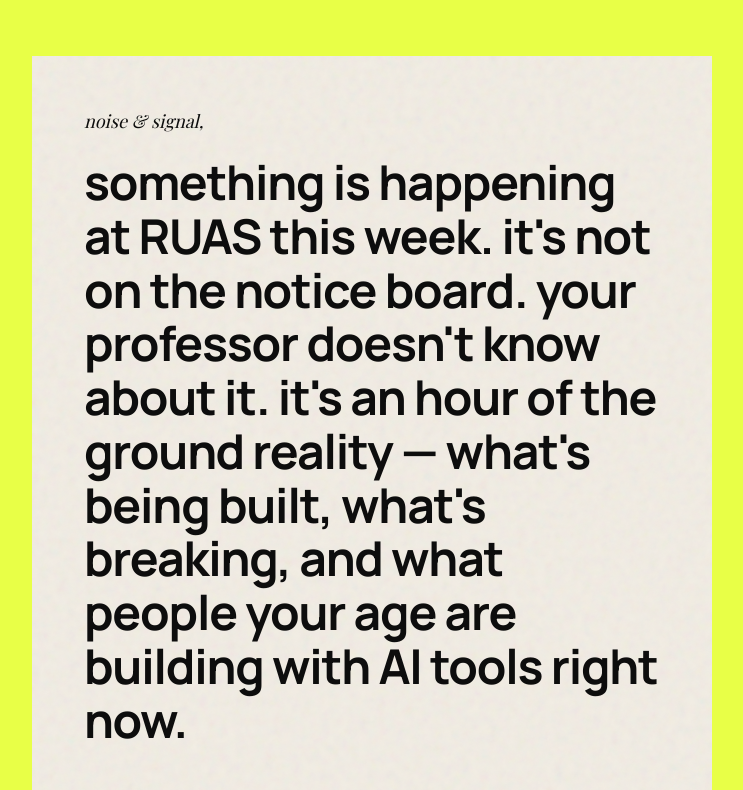
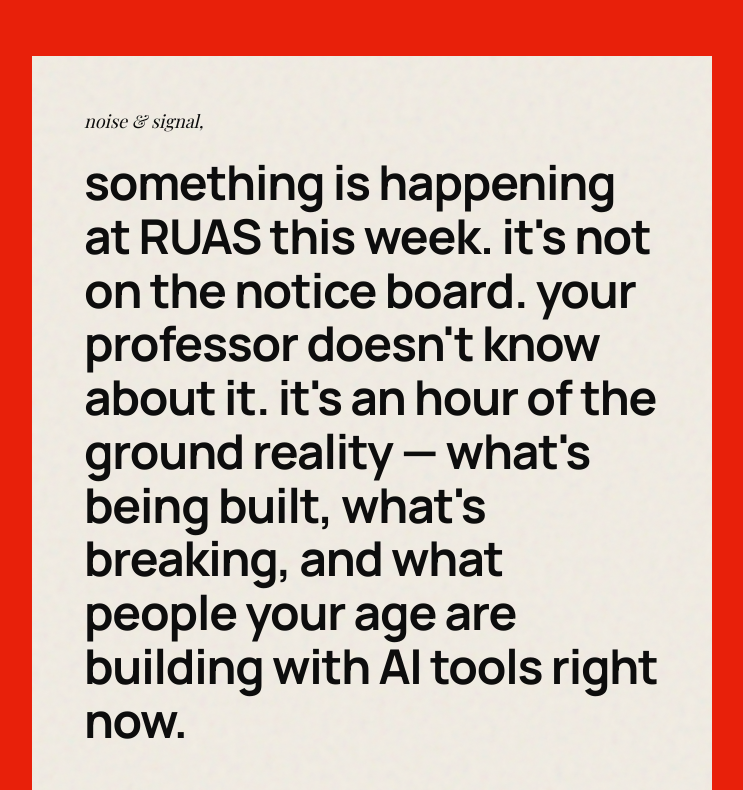
Before and after one commit to howwohmm/ns-site, a Next.js app: page / in a window 1280 px wide. Shown: the top 790 px of the page, without its empty margins (268-1011 px from the left). Built offline with nearby package versions, Linux system fonts and the light colour scheme.

Commit message:
fix: red background, not lime

```diff
--- a/app/globals.css
+++ b/app/globals.css
@@ -5,7 +5,7 @@
 @custom-variant dark (&:is(.dark *));
 
 :root {
-  --background: #E8FF47;
+  --background: #E8200A;
   --foreground: #0d0d0d;
   --ns-lime: #E8FF47;
   --ns-black: #0d0d0d;
--- a/app/page.tsx
+++ b/app/page.tsx
@@ -43,7 +43,7 @@
 
       {/* ── PAGE: LIME BACKGROUND ── */}
       <div style={{
-        background: "#E8FF47",
+        background: "#E8200A",
         minHeight: "100svh",
         display: "flex",
         alignItems: "center",
```
